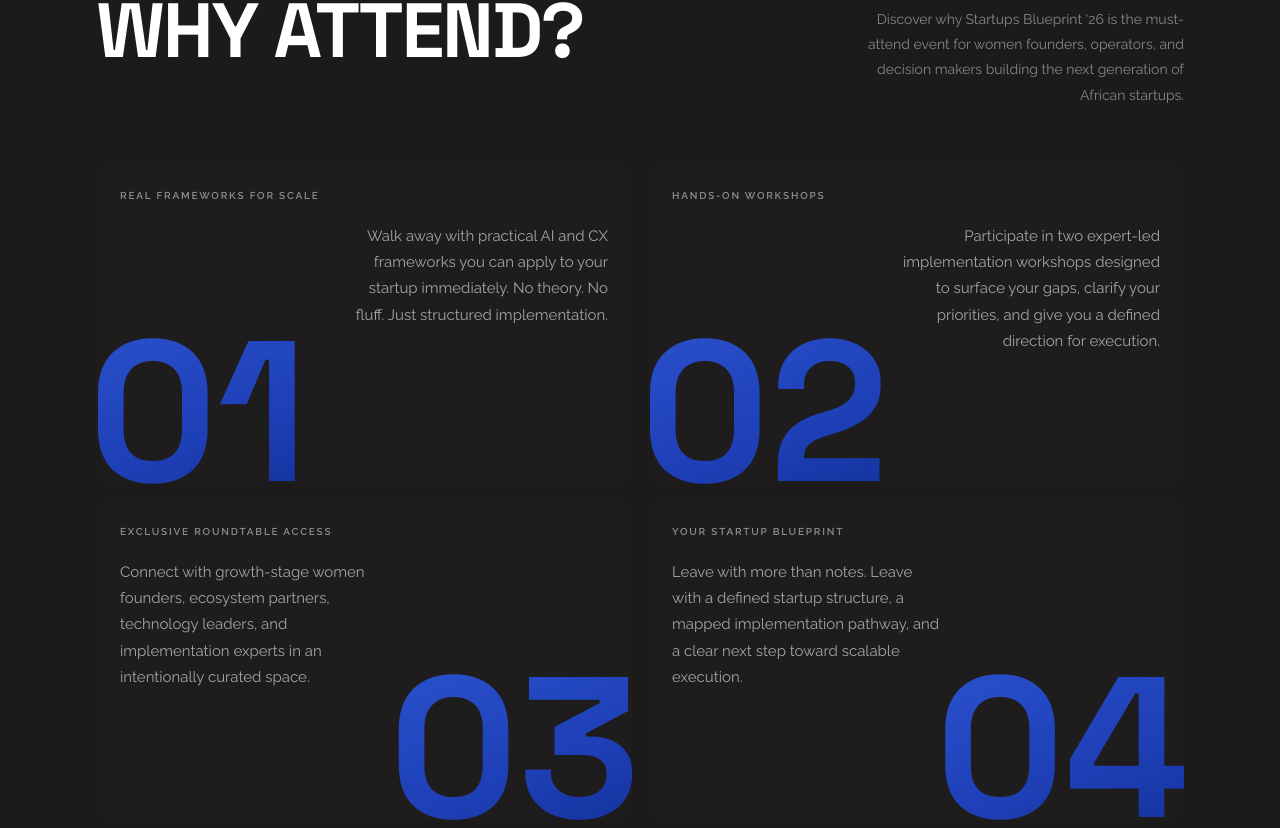
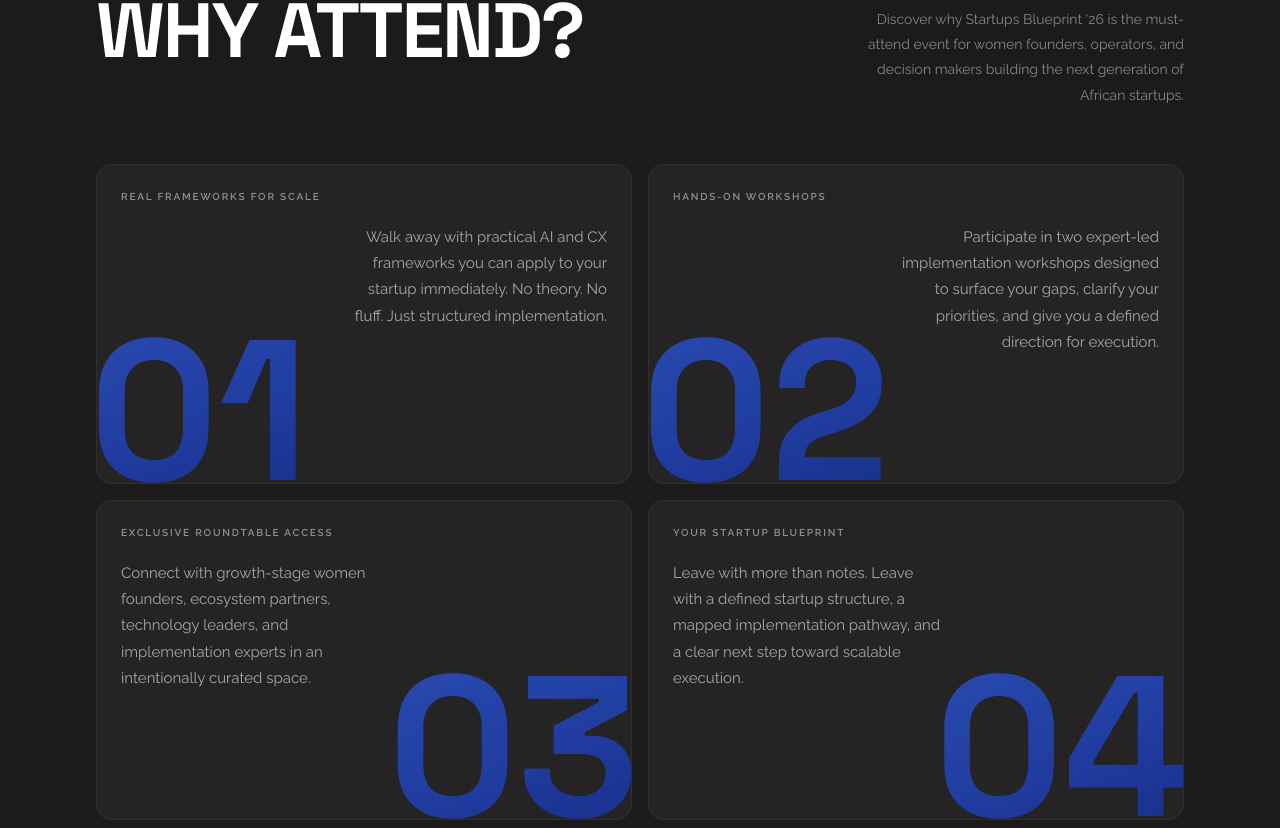
Before and after one commit to Refactrd/startup-blueprint, a Next.js app: page / in a window 1280 px wide. Shown: the part 5492-6320 px from the top of the page. Built offline with nearby package versions, Linux system fonts and the light colour scheme.

Commit message:
interactivity added

```diff
--- a/src/components/WhyAttendSection.tsx
+++ b/src/components/WhyAttendSection.tsx
@@ -69,11 +69,30 @@ function WhyCard({
       initial="hidden"
       whileInView="visible"
       viewport={{ once: true, margin: '-40px' }}
-      className="relative flex h-[280px] flex-col overflow-hidden rounded-2xl bg-[#1E1C1C] p-6 sm:h-[300px] lg:h-[320px]"
+      whileHover={{ y: -6, scale: 1.025 }}
+      transition={{ type: 'spring', stiffness: 280, damping: 22 }}
+      className="group relative flex h-[280px] cursor-pointer flex-col overflow-hidden rounded-2xl border border-white/[0.05] bg-[#252323] p-6 sm:h-[300px] lg:h-[320px]"
+      style={{ transition: 'border-color 0.35s ease, box-shadow 0.35s ease' }}
+      onMouseEnter={e => {
+        const el = e.currentTarget
+        el.style.borderColor = 'rgba(45,90,227,0.35)'
+        el.style.boxShadow = '0 0 32px 0 rgba(45,90,227,0.12), 0 8px 32px rgba(0,0,0,0.35)'
+      }}
+      onMouseLeave={e => {
+        const el = e.currentTarget
+        el.style.borderColor = 'rgba(255,255,255,0.05)'
+        el.style.boxShadow = 'none'
+      }}
     >
+      {/* ── Top shimmer line on hover ── */}
+      <div className="pointer-events-none absolute inset-x-0 top-0 h-[1.5px] translate-x-[-100%] bg-gradient-to-r from-transparent via-brand-blue/70 to-transparent opacity-0 transition-all duration-700 group-hover:translate-x-[100%] group-hover:opacity-100" />
+
+      {/* ── Subtle inner glow overlay on hover ── */}
+      <div className="pointer-events-none absolute inset-0 rounded-2xl bg-gradient-to-br from-brand-blue/[0.06] via-transparent to-transparent opacity-0 transition-opacity duration-500 group-hover:opacity-100" />
+
       {/* ── Label — always top, positioned based on layout ── */}
       <p
-        className={`font-raleway text-[10px] font-bold uppercase tracking-[0.18em] text-white/50 ${
+        className={`relative font-raleway text-[10px] font-bold uppercase tracking-[0.18em] text-white/50 transition-colors duration-300 group-hover:text-brand-blue/80 ${
           isNumberRight ? 'self-start text-left' : 'self-start text-left'
         }`}
       >
@@ -82,26 +101,18 @@ function WhyCard({
 
       {/* ── Description text — opposite corner to number ── */}
       {isNumberRight ? (
-        // Cards 03 & 04: text top-left (below label), number bottom-right
-        <p className="mt-5 max-w-[55%] font-raleway text-[13px] lg:text-[15px] leading-[1.75] text-white/60">
+        <p className="relative mt-5 max-w-[55%] font-raleway text-[13px] leading-[1.75] text-white/60 transition-colors duration-300 group-hover:text-white/80 lg:text-[15px]">
           {card.description}
         </p>
       ) : (
-        // Cards 01 & 02: text top-right, number bottom-left
-        <p className="mt-5 self-end max-w-[55%] text-right font-raleway text-[13px] lg:text-[15px] leading-[1.75] text-white/60">
+        <p className="relative mt-5 max-w-[55%] self-end text-right font-raleway text-[13px] leading-[1.75] text-white/60 transition-colors duration-300 group-hover:text-white/80 lg:text-[15px]">
           {card.description}
         </p>
       )}
 
       {/* ── Giant number — bleeds off bottom edge ── */}
-      {/*
-        The number is positioned absolutely at the bottom.
-        It intentionally overflows (overflow-hidden on parent clips it),
-        creating the cropped-number effect from the design.
-        Blue gradient matching the design's brand-blue to deeper blue.
-      */}
       <div
-        className={`pointer-events-none absolute bottom-[-28px] select-none font-syne font-extrabold leading-none ${
+        className={`pointer-events-none absolute bottom-[-28px] select-none font-syne font-extrabold leading-none transition-opacity duration-300 group-hover:opacity-100 ${
           isNumberRight ? 'right-[-8px]' : 'left-[-8px]'
         }`}
         aria-hidden="true"
@@ -111,7 +122,7 @@ function WhyCard({
           WebkitBackgroundClip: 'text',
           WebkitTextFillColor: 'transparent',
           backgroundClip: 'text',
-          opacity: 0.9,
+          opacity: 0.75,
         }}
       >
         {card.number}
```
